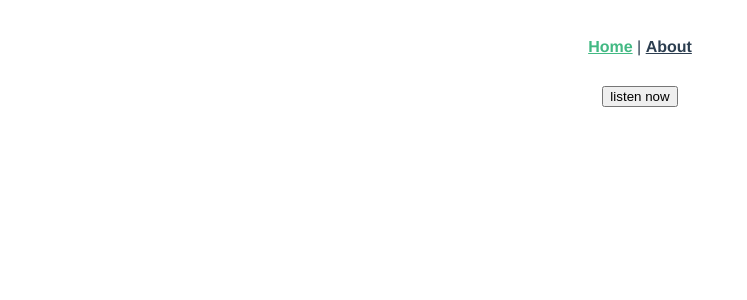
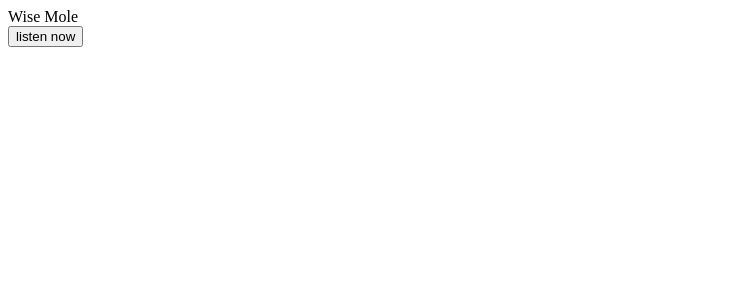
Before and after one commit to hkfi/wise-mole, a Vue app: page /#/ in a window 1280 px wide. Shown: the top 300 px of the page, without its empty margins (0-747 px from the left). Built offline with nearby package versions, Linux system fonts and the light colour scheme.

Commit message:
removed unnecessary code

```diff
--- a/package.json
+++ b/package.json
@@ -8,7 +8,6 @@
   },
   "dependencies": {
     "axios": "^0.18.0",
-    "unirest": "^0.5.1",
     "vue": "^2.5.22",
     "vue-router": "^3.0.1",
     "vuex": "^3.0.1"
--- a/src/App.vue
+++ b/src/App.vue
@@ -1,31 +1,11 @@
 <template>
   <div id="app">
     <div id="nav">
-      <router-link to="/">Home</router-link> |
-      <router-link to="/about">About</router-link>
+      Wise Mole
     </div>
     <router-view/>
   </div>
 </template>
 
 <style>
-#app {
-  font-family: 'Avenir', Helvetica, Arial, sans-serif;
-  -webkit-font-smoothing: antialiased;
-  -moz-osx-font-smoothing: grayscale;
-  text-align: center;
-  color: #2c3e50;
-}
-#nav {
-  padding: 30px;
-}
-
-#nav a {
-  font-weight: bold;
-  color: #2c3e50;
-}
-
-#nav a.router-link-exact-active {
-  color: #42b983;
-}
 </style>
--- a/src/router.js
+++ b/src/router.js
@@ -11,13 +11,13 @@
       name: 'home',
       component: Home
     },
-    {
-      path: '/about',
-      name: 'about',
-      // route level code-splitting
-      // this generates a separate chunk (about.[hash].js) for this route
-      // which is lazy-loaded when the route is visited.
-      component: () => import(/* webpackChunkName: "about" */ './views/About.vue')
-    }
+    // {
+    //   path: '/about',
+    //   name: 'about',
+    //   // route level code-splitting
+    //   // this generates a separate chunk (about.[hash].js) for this route
+    //   // which is lazy-loaded when the route is visited.
+    //   component: () => import(/* webpackChunkName: "about" */ './views/About.vue')
+    // }
   ]
 })
--- a/src/views/About.vue
+++ /dev/null
@@ -1,5 +0,0 @@
-<template>
-  <div class="about">
-    <h1>This is an about page</h1>
-  </div>
-</template>
--- a/src/views/Home.vue
+++ b/src/views/Home.vue
@@ -11,56 +11,13 @@
 
 export default {
   name: 'home',
-  // data: function() {
-  //   return {
-  //     api: "https://twinword-text-classification.p.rapidapi.com/classify/",
-  //     text: "Losses were down 15 percent for the full year over 2017, but still reached an adjusted $1.8 billion. That could pose a challenge to investors trying to figure out Uber's value in the public markets. Last year, bankers vying to lead the company's initial public offering told Uber the market could value it at $120 billion. News that the company is still burning through more than $1 billion annually may give some investors pause."
-  //   }
-  // },
-  //  mounted() {
-  //     let scriptEl = document.createElement('script');
-  //     scriptEl.setAttribute('src', 'voicerss-tts.min.js');
-  //     document.head.appendChild(scriptEl);
-  // },
+  mounted() {
+    console.log('mounted, querying db for news')
+  },
   methods: {
-
     readText(text) {
-      // const axios = require('axios');
-      //const unirest = require('unirest');
-
-      // console.log(this.api)
-      // unirest.post("https://twinword-text-classification.p.rapidapi.com/classify/")
-      // .header("X-RapidAPI-Key", "TEXT-TO-SPEECH-APIKEY")
-      // .header("Content-Type", "application/x-www-form-urlencoded")
-      // .send({text: this.text})
-      // .end(function (result) {
-      //   console.log(result.status, result.headers, result.body);
-      // });
-
-      //let audio;
-
-//       unirest.post("https://voicerss-text-to-speech.p.rapidapi.com/?key=TEXT-TO-SPEECH-APIKEY")
-//       .header("X-RapidAPI-Key", "d51e27ba10mshc6be04667d95ad9p121266jsn0bcfa2a211c0")
-//       .header("Content-Type", "application/x-www-form-urlencoded")
-//       .send("c=mp3")
-//       .send("r=0")
-//       .send("f=8khz_8bit_mono")
-//       .send("src=Hello, world!")
-//       .send("hl=en-us")
-//       .end(function (result) {
-//         console.log(result.headers, result.body);
-//         audio = new Audio(result.body);
-//         console.log(audio);
-//         // const playPromise = audio.play();
-//         // if (playPromise !== null){
-//         //     playPromise.catch(() => { audio.play(); })
-//         // }
-//         //audio.play();
-//       });
-
-
       VoiceRSS.speech({
-            key: 'TEXT-TO-SPEECH-APIKEY',
+        key: '7f63364aebe443a9abc5a8a6b6e3ef5b',
         src: text,
         hl: 'en-us',
         r: 0,
```
Also changed, not shown: 1 other file (tests, documents, lock files or other folders). Lines whose indentation alone changed are shown as unchanged.
